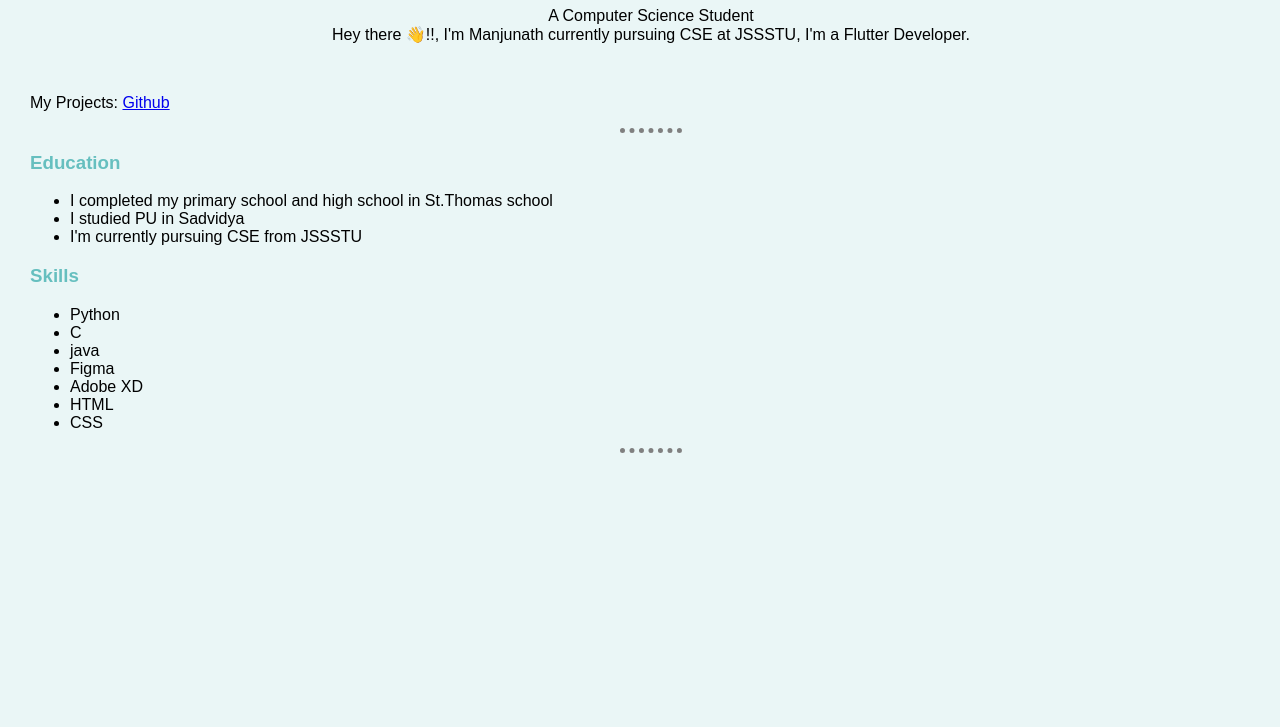
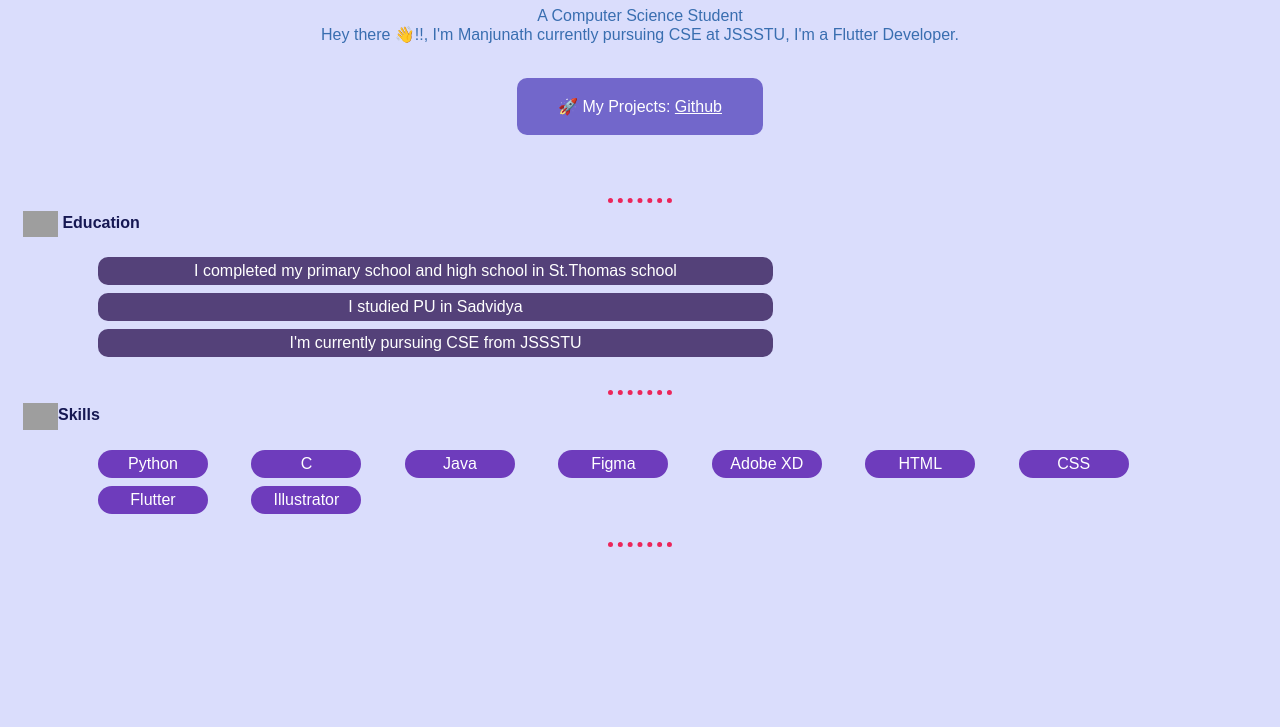
Before and after one commit to ManjunathRK1251/Web_Technologies_Lab, a plain HTML site: page 4.Resume/index.html in a window 1280 px wide. Shown: the part 73-800 px from the top of the page. Drawn offline with Linux system fonts and the light colour scheme; grey boxes are pictures that could not be loaded.

Commit message:
Add styling

```diff
--- a/4.Resume/css/styles.css
+++ b/4.Resume/css/styles.css
@@ -1,6 +1,18 @@
 body {
-  background-color: #eaf6f6;
-  margin-left: 30px;
+  background-color: #daddfc;
+}
+
+ul li {
+  list-style-type: none;
+  text-align: center;
+  width: 100px;
+  background: #6e3cbc;
+  color: #fff;
+  padding: 5px;
+  margin: 4px;
+  margin-left: 35px;
+  border-radius: 20px;
+  display: inline block;
 }
 
 hr {
@@ -8,23 +20,59 @@ hr {
   width: 5%;
   border-style: none;
   border-top-style: dotted;
-  border-color: gray;
+  border-color: #ec255a;
   border-width: 5px;
 }
 
 h1 {
-  color: #66bfbf;
+  color: #292c6d;
   font-family: sans-serif;
   text-align: center;
-  /* margin-left: 30px; */
-}
-
-h3 {
-  color: #66bfbf;
-  font-family: sans-serif;
-  /* margin-left: 30px; */
 }
 
 .introduction {
+  margin-left: auto;
+  margin-right: auto;
   text-align: center;
+  color: #396eb0;
 }
+
+.education ul li {
+  width: 55%;
+  background-color: #544179;
+  border-radius: 10px;
+  padding: 5px;
+}
+
+.education {
+  margin-left: 15px;
+  padding-bottom: 5px;
+}
+
+.projects {
+  text-decoration: none;
+  text-align: center;
+  margin-left: auto;
+  margin-right: auto;
+  align-items: center;
+  color: white;
+  background-color: #7267cb;
+  width: 19%;
+  padding: 3px;
+  border-radius: 10px;
+  margin-bottom: 5%;
+}
+
+.skills {
+  display: table;
+  color: black;
+  flex-direction: row;
+  margin-left: 0px;
+  margin-right: 0px;
+}
+
+ul > li {
+  display: inline-block;
+  zoom: 1;
+  *display: inline;
+}
--- a/4.Resume/index.html
+++ b/4.Resume/index.html
@@ -16,24 +16,51 @@
       Flutter Developer.
     </p>
     <br />
-    <p>My Projects: <a href="https://github.com/ManjunathRK1251">Github</a></p>
+    <div class="projects">
+      <p>
+        🚀 My Projects:
+        <a href="https://github.com/ManjunathRK1251" style="color: white"
+          >Github</a
+        >
+      </p>
+    </div>
     <hr />
-    <h3>Education</h3>
-    <ul>
-      <li>I completed my primary school and high school in St.Thomas school</li>
+    <div class="education">
+      <img
+        src="https://cdn-icons.flaticon.com/png/512/123/premium/123402.png?token=exp=1638557143~hmac=79429c1f71f293482c218542b387e22d"
+        width="2.8%"
+        style="vertical-align: middle"
+      />
+      <span style="color: #161853; font-weight: 600">Education</span>
+      <ul style="list-style: circle">
+        <li>
+          I completed my primary school and high school in St.Thomas school
+        </li>
         <li>I studied PU in Sadvidya</li>
         <li>I'm currently pursuing CSE from JSSSTU</li>
       </ul>
-    <h3>Skills</h3>
+    </div>
+    <hr />
+    <div class="skills" style="margin-left: 15px">
+      <img
+        src="https://cdn-icons-png.flaticon.com/512/616/616490.png"
+        width="2.8%"
+        style="vertical-align: middle"
+      />
+      <span style="color: #161853; font-weight: 600">Skills</span>
       <ul>
         <li>Python</li>
         <li>C</li>
-      <li>java</li>
+        <li>Java</li>
         <li>Figma</li>
         <li>Adobe XD</li>
         <li>HTML</li>
         <li>CSS</li>
+        <li>Flutter</li>
+        <li>Illustrator</li>
       </ul>
+    </div>
+
     <hr />
   </body>
 </html>
```
Lines whose indentation alone changed are shown as unchanged.
